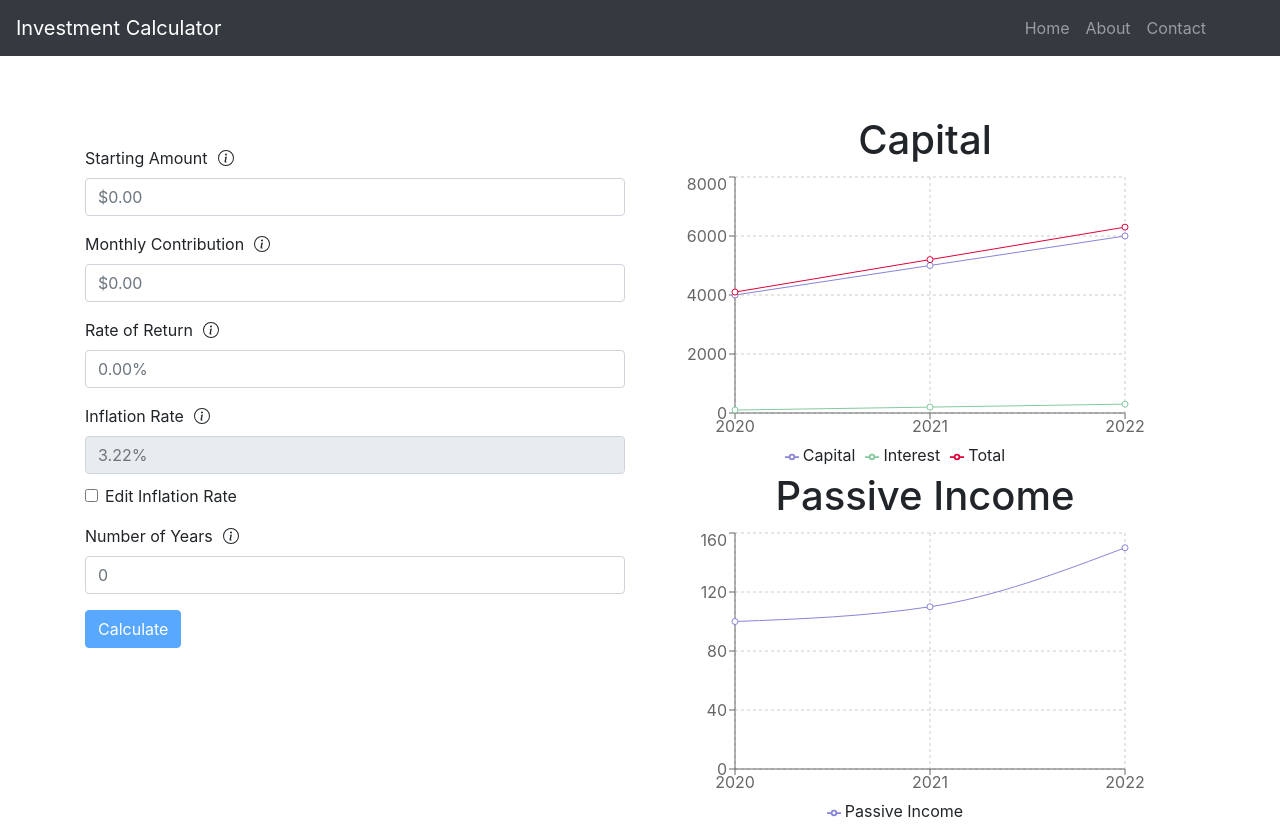
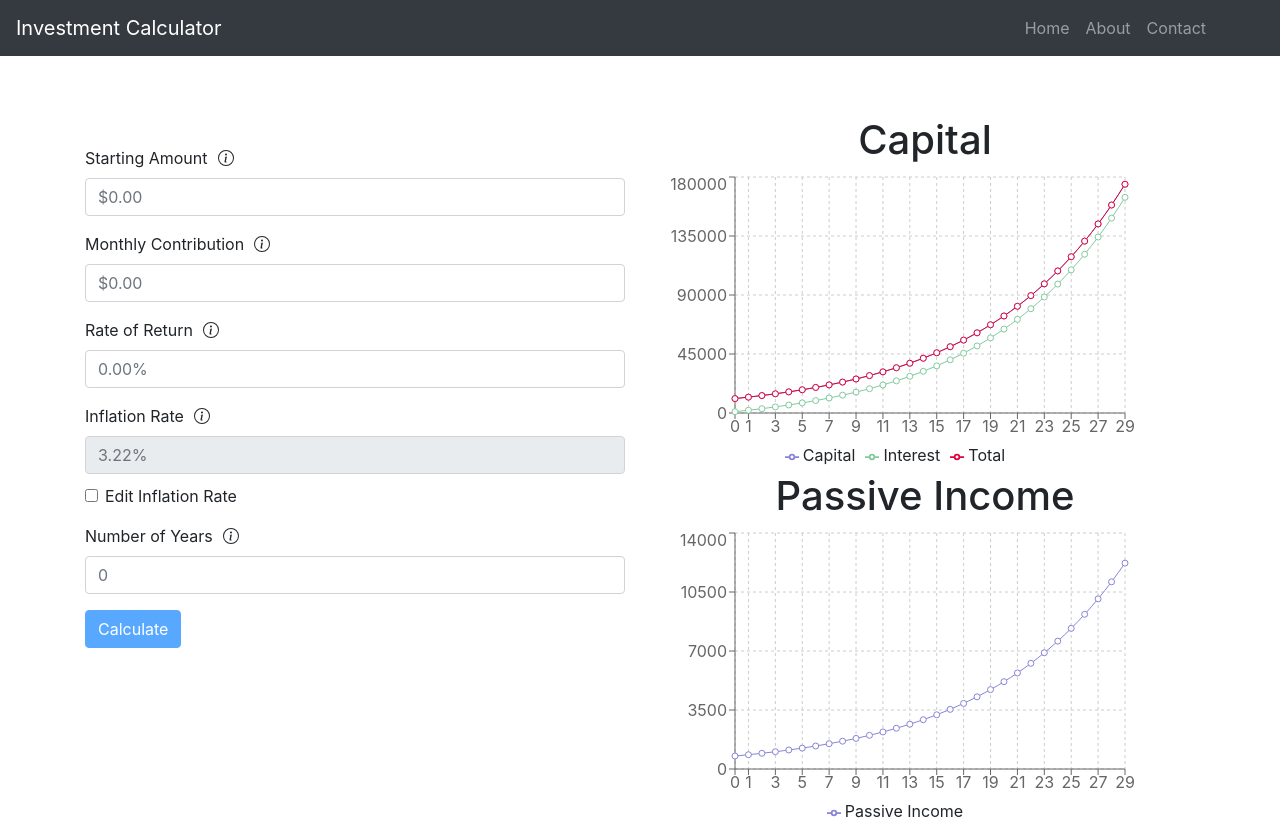
Before and after one commit to scottgibson21/investment-calculator, a React (Create React App) app: page / in a window 1280 px wide. Built offline with nearby package versions, Linux system fonts and the light colour scheme.

Commit message:
feat: add chart data helper method

```diff
--- a/src/components/CalculationResult.js
+++ b/src/components/CalculationResult.js
@@ -9,31 +9,9 @@ import {
   Legend,
 } from "recharts";
 
-const data = [
-  {
-    name: 2020,
-    capital: 4000,
-    interest: 100,
-    passiveIncome: 100,
-    total: 4100,
-  },
-  {
-    name: 2021,
-    capital: 5000,
-    interest: 200,
-    passiveIncome: 110,
-    total: 5200,
-  },
-  {
-    name: 2022,
-    capital: 6000,
-    interest: 300,
-    passiveIncome: 150,
-    total: 6300,
-  },
-];
+export default function CalculationResult() {
+  const data = mockDataBuiilder(30);
 
-export default function CalculationResult() {
   return (
     <div style={{ marginTop: 10 }}>
       <h1 style={{ textAlign: "center" }}>Capital</h1>
@@ -96,3 +74,25 @@ export default function CalculationResult() {
     </div>
   );
 }
+
+const mockDataBuiilder = (dataPoints) => {
+  const data = [];
+  let capital = 10000;
+  let interest = 0;
+
+  for (let i = 0; i < dataPoints; i++) {
+    const dataPointInterest = capital * 0.1;
+    capital += dataPointInterest;
+    interest += dataPointInterest;
+
+    data.push({
+      name: i,
+      capital: capital,
+      interest: interest,
+      passiveIncome: capital * 0.07,
+      total: capital,
+    });
+  }
+
+  return data;
+};
```
